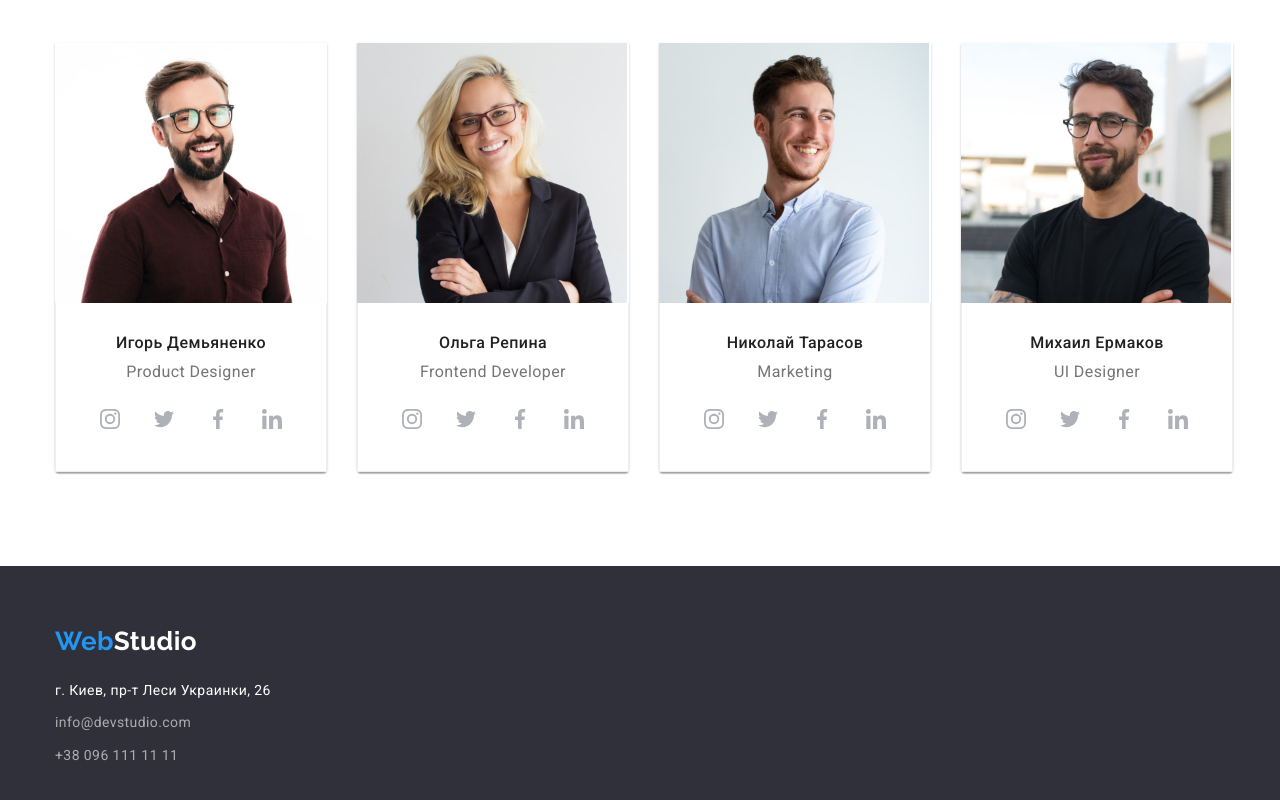
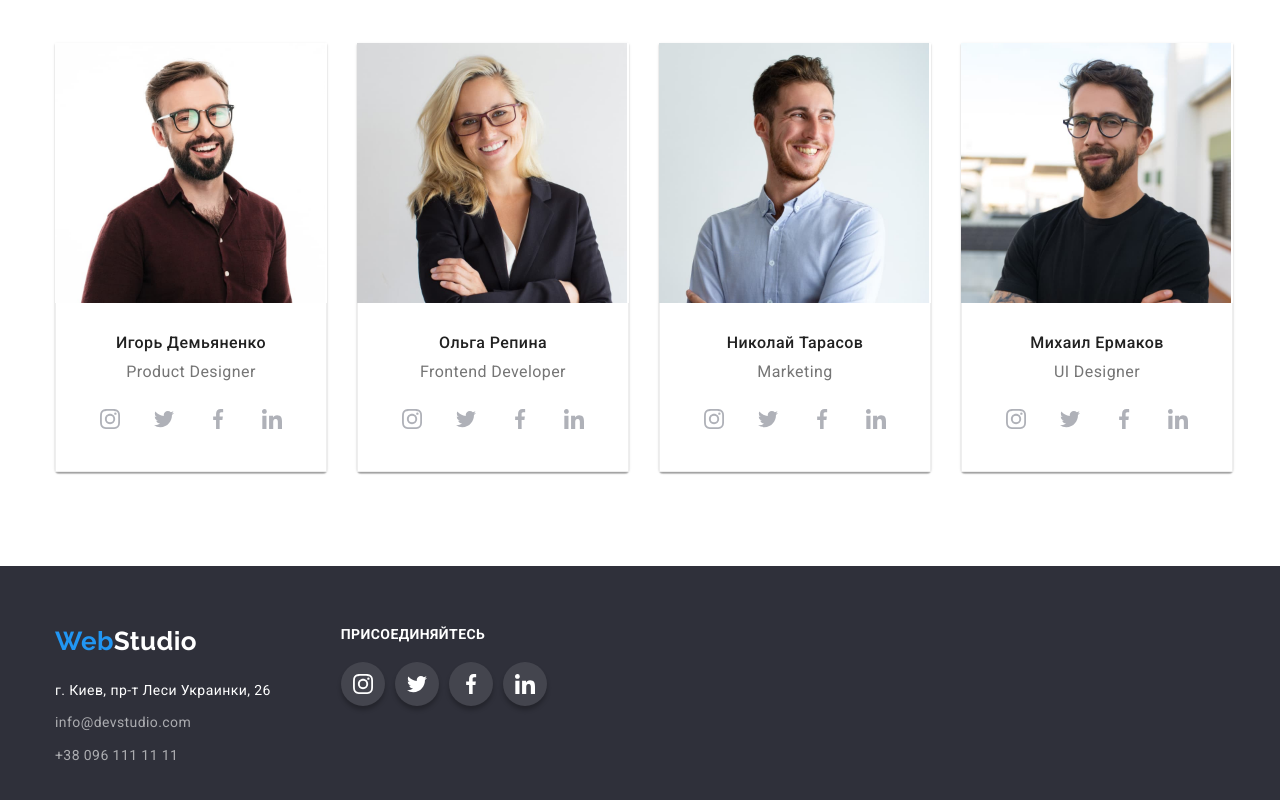
Before and after one commit to Kostiantyn-Radchenko/goit-markup-hw-04, a plain HTML site: page index.html in a window 1280 px wide. Shown: the part 1740-2540 px from the top of the page. Drawn offline with nearby package versions, Linux system fonts and the light colour scheme.

Commit message:
footer social markup

```diff
--- a/css/style.css
+++ b/css/style.css
@@ -29,6 +29,7 @@ font-family: 'Roboto', sans-serif;
   --linear-gradient: rgba(47, 48, 58, 0.4);
   --bkg-soft-color: #f5f4fa;
   --social-link-color: #afb1b8;
+  --footer-social-color: rgba(255, 255, 255, 0.1);
 }
 /* tag configuration */
 li {
@@ -361,16 +362,61 @@ body {
   padding-bottom: 60px;
   background-color: var(--footer-bgc-color);
 }
-
+.footer-row {
+  display: flex;
+}
+/* footer right */
+.footer-right {
+  padding-left: 70px;
+}
+.footer-right .text {
+  margin-bottom: 20px;
+  font-weight: 700;
+  line-height: 1.15;
+  color: var(--white-text-color);
+  text-transform: uppercase;
+}
+.footer-social-list {
+  display: flex;
+}
+.footer-item-icon {
+  margin-right: 10px;
+}
+.footer-item-icon:last-child {
+  margin-right: 0;
+}
+.footer-social-link {
+  display: block;
+  padding: 12px;
+  width: 44px;
+  height: 44px;
+  border-radius: 50%;
+  box-shadow: 0px 4px 4px rgba(0, 0, 0, 0.25);
+  color: var(--white-text-color);
+  background-color: var(--footer-social-color);
+}
+.footer-social-link:hover {
+  background-color: var(--active-color);
+  box-shadow: none;
+}
+.icon-footer {
+  width: 20px;
+  height: 20px;
+  fill: currentColor;
+}
+/* footer left */
 /* logo footer */
-.footer .logo {
+.footer-logo {
+  display: inline-block;
+  font-family: 'Raleway', sans-serif;
+  font-weight: 700;
+  font-size: 26px;
+  line-height: 1.2;
   color: var(--active-color);
+  margin-bottom: 20px;
 }
 .logo.name {
   color: var(--white-text-color);
-}
-.footer-logo {
-  margin-bottom: 20px;
 }
 
 /* address section */
--- a/index.html
+++ b/index.html
@@ -338,9 +338,12 @@
     </main>
     <footer class="footer">
       <div class="container">
-        <div class="footer-logo">
-          <a href="./" class="logo">Web<span class="logo name">Studio</span></a>
-        </div>
+        <div class="footer-row">
+          <div class="footer-left">
+            <a href="./" class="footer-logo"
+              >Web<span class="logo name">Studio</span></a
+            >
+
             <address class="address">г. Киев, пр-т Леси Украинки, 26</address>
             <ul class="footer-list">
               <li class="item">
@@ -353,6 +356,41 @@
               </li>
             </ul>
           </div>
+          <div class="footer-right">
+            <p class="text">присоединяйтесь</p>
+            <ul class="footer-social-list">
+              <li class="footer-item-icon">
+                <a href="" class="footer-social-link">
+                  <svg class="icon-footer">
+                    <use href="./images/allicon.svg#instagram"></use>
+                  </svg>
+                </a>
+              </li>
+              <li class="footer-item-icon">
+                <a href="" class="footer-social-link">
+                  <svg class="icon-footer">
+                    <use href="./images/allicon.svg#twitter"></use>
+                  </svg>
+                </a>
+              </li>
+              <li class="footer-item-icon">
+                <a href="" class="footer-social-link">
+                  <svg class="icon-footer">
+                    <use href="./images/allicon.svg#facebook"></use>
+                  </svg>
+                </a>
+              </li>
+              <li class="footer-item-icon">
+                <a href="" class="footer-social-link">
+                  <svg class="icon-footer">
+                    <use href="./images/allicon.svg#linkedin"></use>
+                  </svg>
+                </a>
+              </li>
+            </ul>
+          </div>
+        </div>
+      </div>
     </footer>
   </body>
 </html>
```
Lines whose indentation alone changed are shown as unchanged.
